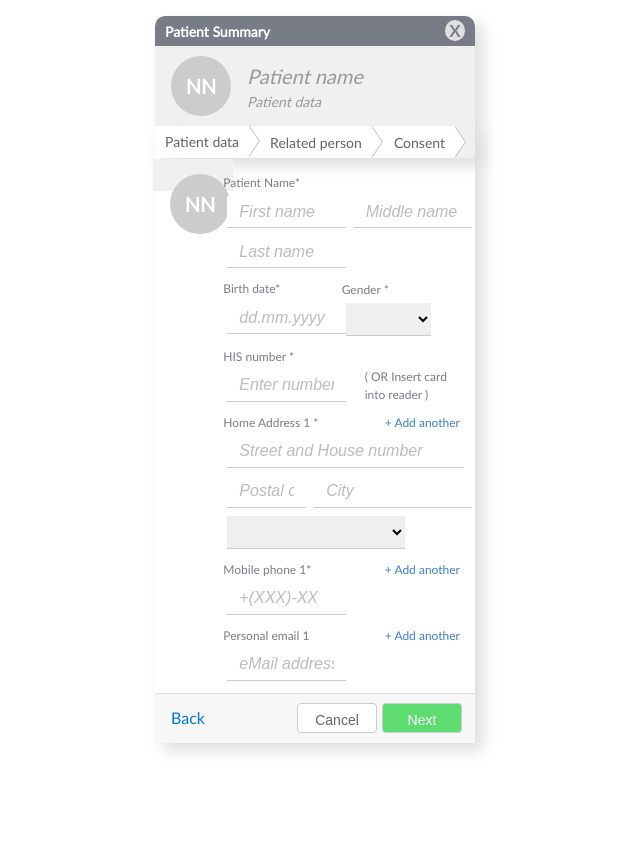
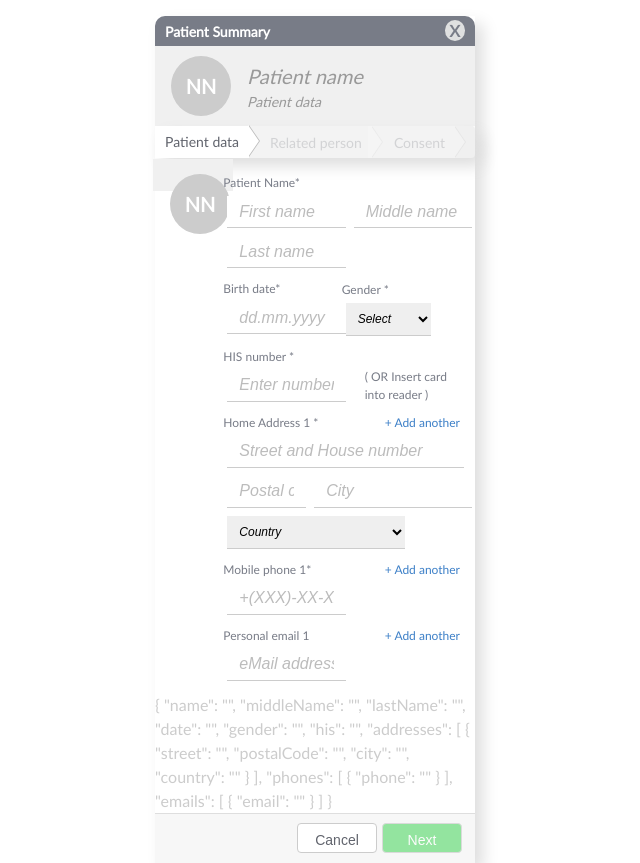
Before and after one commit to filipbarak/patient-demographic, an Angular app: page / in a window 1280 px wide. Shown: the whole page, without its empty margins (325-965 px from the left). Before the commit the page ends 800 px from the top, so only its background shows below. Built offline with nearby package versions, Linux system fonts and the light colour scheme.

Commit message:
Added component interaction and improvements

```diff
--- a/src/app/app.component.html
+++ b/src/app/app.component.html
@@ -24,17 +24,25 @@
         </div>
       </div>
     </div>
-    <app-nav-bar (selectedTab)="selectTab($event)"></app-nav-bar>
+    <app-nav-bar (selectedTab)="selectTab($event)" [validForms]="validForms"></app-nav-bar>
 
     <!--Form Details-->
     <div class="patient-form-details">
       <div *ngIf="activeTab == 'data'">
         <!--Patient Data-->
-        <app-patient-data></app-patient-data>
+        <app-patient-data
+          [defaultVlaues]="defaultValuesPDF"
+          (validPDF)="setValidityPDF($event)"
+          (valuesPDF)="setDefaultValuesPDF($event)">
+        </app-patient-data>
       </div>
-      <div *ngIf="activeTab == 'person'">
+      <div *ngIf="activeTab == 'person'" >
         <!--Related Person-->
-        <app-related-person></app-related-person>
+        <app-related-person
+          [defaultVlaues]="defaultValuesRPF"
+          (validRPF)="setValidityRPF($event)"
+          (valuesRPF)="setDefaultValuesRPF($event)">
+        </app-related-person>
       </div>
       <div *ngIf="activeTab == 'consent'">
         <!--Consent-->
@@ -45,11 +53,17 @@
     <div class="template-footer d-flex justify-content-between">
 
       <div class="my-auto float-left pl-3 ">
-        <a href="#">Back</a>
+        <a href="#" *ngIf="activeTab != 'data'" (click)="setBackActiveTab()">Back</a>
       </div>
       <div class="my-auto float-right pr-2">
         <button class="btn button">Cancel</button>
-        <button class="btn green">Next</button>
+        <button class="btn green"
+                *ngIf="activeTab!='consent'"
+                (click)="setNextActiveTab()"
+                [disabled]="activeTab=='data'
+                ? !validForms.patientDataForm
+                  : activeTab=='person' ? !validForms.relatedPersonForm
+                    : !validForms.patientDataForm && !validForms.relatedPersonForm">Next</button>
       </div>
     </div>
 
--- a/src/app/app.component.ts
+++ b/src/app/app.component.ts
@@ -8,7 +8,34 @@ import {Component} from '@angular/core';
 export class AppComponent {
   private activeTab: string = 'data';
 
+  defaultValuesPDF = {};
+  defaultValuesRPF = {};
+
+  private validForms = { patientDataForm: false, relatedPersonForm:false, consent:false };
+
   selectTab(tab: string) {
     this.activeTab=tab;
   }
+  setNextActiveTab(){
+    this.activeTab == 'data'
+      ? this.activeTab= 'person'
+      : this.activeTab= 'consent';
+  }
+  setBackActiveTab(){
+    this.activeTab == 'person'
+      ? this.activeTab = 'data'
+      : this.activeTab = 'person';
+  }
+  setValidityPDF(validValue){
+      this.validForms.patientDataForm = validValue;
+  }
+  setDefaultValuesPDF(defValues){
+    this.defaultValuesPDF=defValues;
+  }
+  setValidityRPF(validValue){
+      this.validForms.relatedPersonForm = validValue;
+  }
+  setDefaultValuesRPF(defValues){
+    this.defaultValuesRPF=defValues;
+  }
 }
--- a/src/app/components/nav-bar/nav-bar.component.html
+++ b/src/app/components/nav-bar/nav-bar.component.html
@@ -12,8 +12,8 @@
   <!--<div class="next-tab" (click)="click()">...</div>-->
 <!--</div>-->
 <ol *ngIf="!expanded" class="breadcrumb full-shadow breadcrumb-arrow w-100" >
-  <li><a (click)="selectTab('data')">Patient data</a></li>
-  <li><a (click)="selectTab('person')">Related person</a></li>
-  <li><a (click)="selectTab('consent')">Consent</a></li>
+  <li><a href="#" (click)="selectTab('data')">Patient data</a></li>
+  <li [ngClass]="{disabled: !validForms.patientDataForm}"><a href="#" (click)="selectTab('person')">Related person</a></li>
+  <li [ngClass]="{disabled: !validForms.relatedPersonForm}"><a href="#" (click)="selectTab('consent')">Consent</a></li>
   <div class="next-tab"  style="width: 25%" (click)="click()">...</div>
 </ol>
--- a/src/app/components/nav-bar/nav-bar.component.scss
+++ b/src/app/components/nav-bar/nav-bar.component.scss
@@ -106,3 +106,8 @@
   border-left-color: $selected-tab-blue;
   color: white;
 }
+
+.disabled {
+  pointer-events:none; //This makes it not clickable
+  opacity:0.2;         //This grays it out to look disabled
+}
--- a/src/app/components/nav-bar/nav-bar.component.ts
+++ b/src/app/components/nav-bar/nav-bar.component.ts
@@ -1,4 +1,4 @@
-import {Component, EventEmitter, OnInit, Output} from '@angular/core';
+import {Component, EventEmitter, Input, OnInit, Output} from '@angular/core';
 
 @Component({
   selector: 'app-nav-bar',
@@ -8,7 +8,7 @@ import {Component, EventEmitter, OnInit, Output} from '@angular/core';
 export class NavBarComponent implements OnInit {
   expanded;
   isActive;
-
+  @Input() validForms = {};
   @Output() selectedTab: EventEmitter<string> = new EventEmitter();
 
   constructor() {
--- a/src/app/patient-data/patient-data.component.html
+++ b/src/app/patient-data/patient-data.component.html
@@ -24,7 +24,7 @@
       <label class="center-block d-inline-block">Gender *
         <div class="d-flex">
           <select class="col-md-12 m-1 p-2" formControlName="gender">
-            <option value="0" selected>Select</option>
+            <option disabled selected value>Select</option>
             <option *ngFor="let g of genders;let i=index;" [value]="i">{{g}}</option>
           </select>
         </div>
@@ -52,7 +52,7 @@
             </div>
             <div class="d-flex">
               <select class="col-md-9 m-1 p-2" formControlName="country">
-                <option value="0" selected disabled>Country</option>
+                <option disabled selected value>Country</option>
                 <option value="1">SLO</option>
                 <option value="1">MKD</option>
                 <option value="2">US</option>
@@ -90,5 +90,6 @@
     </div>
 
   </div>
+  {{patientDataForm.value | json}}
   <!--<button type="submit" [disabled]="!patientDataForm.valid">Submit</button>-->
 </form>
--- a/src/app/patient-data/patient-data.component.ts
+++ b/src/app/patient-data/patient-data.component.ts
@@ -1,5 +1,5 @@
-import {Component, OnInit} from '@angular/core';
-import {FormArray, FormBuilder, FormControl, Validators} from "@angular/forms";
+import {Component, EventEmitter, Input, OnInit, Output} from '@angular/core';
+import {FormArray, FormBuilder, Validators} from "@angular/forms";
 
 @Component({
   selector: 'app-patient-data',
@@ -9,8 +9,12 @@ import {FormArray, FormBuilder, FormControl, Validators} from "@angular/forms";
 export class PatientDataComponent implements OnInit {
 
   patientDataForm;
+  // defaultVlaues={ "name": "Aleksadandar", "middleName": "", "lastName": "Mileski", "date": "1.1.1990", "gender": "0", "his": "1", "addresses": [ { "street": "pp", "postalCode": "111", "city": "pp", "country": "1" } ], "phones": [ { "phone": 38979000000 } ], "emails": [ { "email": "ace@gmail.com" } ] } ;
+  @Input() defaultVlaues: any={};
 
   genders = ['Male', 'Female'];
+  @Output() validPDF: EventEmitter<boolean> = new EventEmitter();
+  @Output() valuesPDF: EventEmitter<boolean> = new EventEmitter();
 
   constructor(private fb: FormBuilder) {
   }
@@ -33,6 +37,16 @@ export class PatientDataComponent implements OnInit {
         this.initEmail(),
       ]),
     });
+
+    this.patientDataForm.patchValue(this.defaultVlaues)
+
+    this.patientDataForm.valueChanges.subscribe(()=>{
+      // this.defaultVlaues = this.patientDataForm.value ? this.defaultVlaues=this.patientDataForm.value : {};
+      if(this.patientDataForm.value){this.valuesPDF.next(this.patientDataForm.value)}
+      this.patientDataForm.valid
+        ? this.validPDF.next(true)
+        : this.validPDF.next(false);
+    })
   }
 
   initAddress() {
@@ -70,7 +84,7 @@ export class PatientDataComponent implements OnInit {
   }
 
   addEmail() {
-    // add phone to the list
+    // add email to the list
     const control = <FormArray>this.patientDataForm.controls['emails'];
     control.push(this.initEmail());
   }
--- a/src/app/related-person/related-person.component.html
+++ b/src/app/related-person/related-person.component.html
@@ -1,4 +1,4 @@
-<form [formGroup]="patientDataForm" novalidate>
+<form [formGroup]="relatedPersonForm" novalidate>
   <div class="d-flex">
     <div class="d-inline col-2 col-md-2 h-100">
       <div class="patient-picture mx-auto d-flex">
@@ -21,13 +21,13 @@
       <label class="center-block d-inline-block col-6 p-0 m-0">Relation *
         <div class="d-flex">
           <select class="col-md-12 m-1 p-2" formControlName="relation">
-            <option value="0" selected>Select</option>
+            <option selected disabled value>Select</option>
             <option *ngFor="let g of relations;let i=index;" [value]="i">{{g}}</option>
           </select>
         </div>
       </label>
       <div formArrayName="addresses">
-        <div *ngFor="let address of patientDataForm.controls.addresses.controls; let i=index">
+        <div *ngFor="let address of relatedPersonForm.controls.addresses.controls; let i=index">
           <label class="center-block"
                  [formGroupName]="i">Home Address {{i+1}} *
             <p class="d-inline col-sm-6 my-auto add-class text-right float-right m-0 p-0" (click)="addAddress()"
@@ -43,7 +43,7 @@
             </div>
             <div class="d-flex">
               <select class="col-md-9 m-1 p-2" formControlName="country">
-                <option value="0" selected disabled>Country</option>
+                <option selected disabled value>Country</option>
                 <option value="1">SLO</option>
                 <option value="1">MKD</option>
                 <option value="2">US</option>
@@ -53,7 +53,7 @@
         </div>
       </div>
       <div formArrayName="phones">
-        <div *ngFor="let phone of patientDataForm.controls.phones.controls; let i=index">
+        <div *ngFor="let phone of relatedPersonForm.controls.phones.controls; let i=index">
           <label class="center-block"
                  [formGroupName]="i">Mobile phone {{i+1}}*
             <p class="d-inline col-sm-6 my-auto add-class text-right float-right m-0 p-0" *ngIf="i==0"
@@ -66,7 +66,7 @@
         </div>
       </div>
       <div formArrayName="emails">
-        <div *ngFor="let email of patientDataForm.controls.emails.controls; let i=index">
+        <div *ngFor="let email of relatedPersonForm.controls.emails.controls; let i=index">
           <label class="center-block"
                  [formGroupName]="i">Personal email {{i+1}}
             <p class="d-inline col-sm-6 my-auto add-class text-right float-right m-0 p-0" *ngIf="i==0" (click)="addEmail()">+ Add another</p>
@@ -81,5 +81,4 @@
     </div>
 
   </div>
-  <!--<button type="submit" [disabled]="!patientDataForm.valid">Submit</button>-->
 </form>
--- a/src/styles.scss
+++ b/src/styles.scss
@@ -195,3 +195,12 @@ input[type=file] {
   cursor: inherit;
   display: block;
 }
+
+input[type=number]::-webkit-inner-spin-button,
+input[type=number]::-webkit-outer-spin-button {
+  -webkit-appearance: none;
+  margin: 0;
+}
+input[type="number"] {
+  -moz-appearance: textfield;
+}
```
Also changed, not shown: src/app/related-person/related-person.component.ts (+20 -6 lines).
